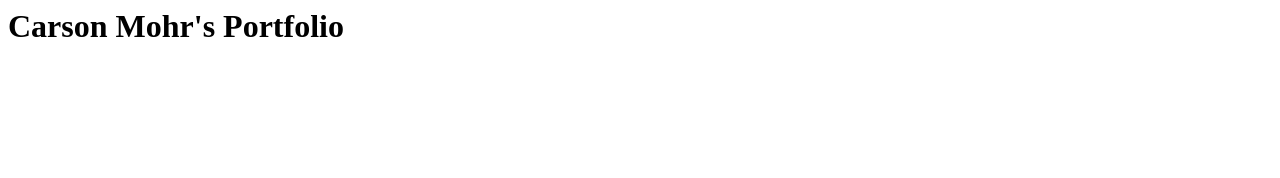
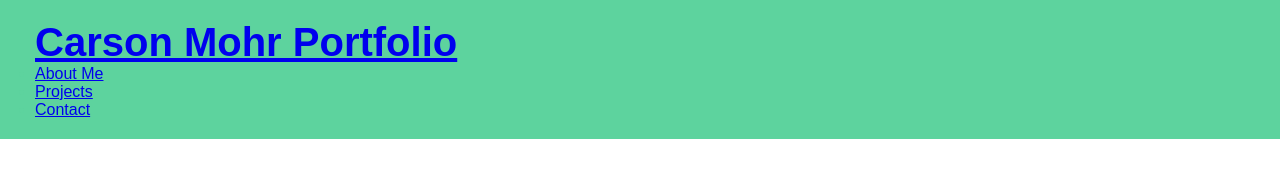
Before and after one commit to Carsonmohrr/portfolio-mockup, a plain HTML site: page index.html in a window 1280 px wide. Drawn offline with Linux system fonts and the light colour scheme.

Commit message:
updated header

```diff
--- a/assets/css/style.css
+++ b/assets/css/style.css
@@ -0,0 +1,22 @@
+* {
+    margin: 0;
+    padding: 0;
+    box-sizing: border-box;
+}
+
+body {
+    font-family: Arial, Helvetica, sans-serif;
+    color: #5DD39E;
+}
+
+header {
+    padding: 20px 35px;
+    background-color: #5DD39E;
+}
+
+header h1 {
+    font-weight: bold;
+    font-size: 40px;
+    color: #BCE784;
+    display: inline;
+}
--- a/index.html
+++ b/index.html
@@ -7,6 +7,30 @@
     <link rel="stylesheet" href="./assets/css/style.css" />
 </head>
 <body>
-    <h1>Carson Mohr's Portfolio</h1>
+<!-- navigation -->
+<header>
+    <h1>
+        <a href="/">Carson Mohr Portfolio</a>
+    </h1>
+    <nav>
+        <ul>
+            <li>
+                <a href="#about-me">About Me</a>
+            </li>
+            <li>
+                <a href="#projects">Projects</a>
+            </li>
+            <li>
+                <a href="#contact">Contact</a>
+            </li>
+        </ul>
+    </nav>
+</header>
+
+<section id="about-me" class="about-me-class">
+
+</section>
+
+
 </body>
 </html>
```
